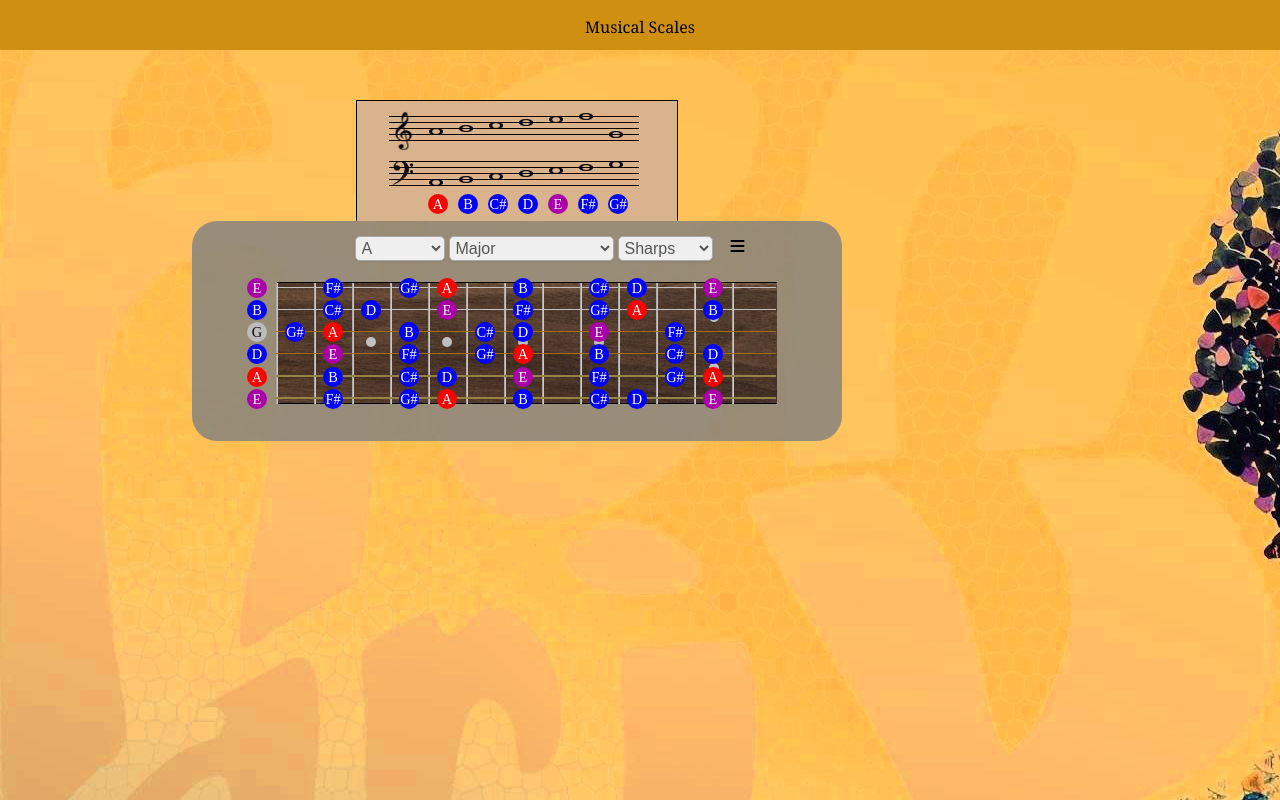
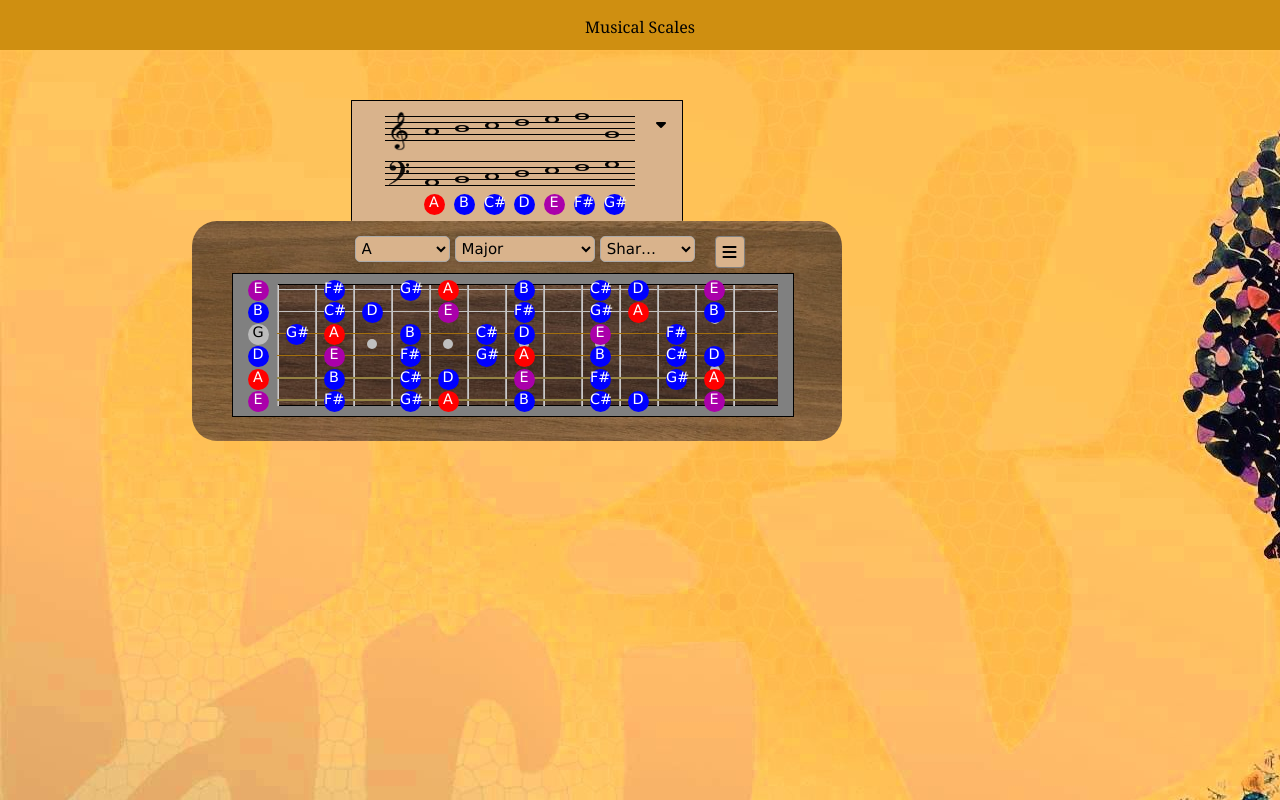
Before and after one commit to dsdardik/MusicalScales, a plain HTML site: page index.html in a window 1280 px wide. Drawn offline with nearby package versions, Linux system fonts and the light colour scheme.

Commit message:
updating visuals: adding layers behind fretboard, grand staff slides up and down, fonts and backgrounds changed. Upgrading jquery to 3.5

```diff
--- a/app.js
+++ b/app.js
@@ -51,6 +51,24 @@ var scaleFactory = new ScaleFactory();
 		$(".settings i").on('click', function(){
 			$(this).closest(".settings").find(".settingsModal").toggle();
 		})
+		$('.sliderDropdown').on('click', function(){
+			if ($(this).data('toggle') == 'open'){
+				$('#trebleClef, #bassClef').fadeOut(1000);
+				$('.instrumentAux').animate({
+					height: "35px"
+				}, 1000);
+				$('.sliderDropdown').css('margin-top','7px');
+				$(this).data('toggle', 'closed');
+			} else {
+				$('#trebleClef, #bassClef').fadeIn(1000);
+				$('.instrumentAux').animate({
+					height: "120px"
+				}, 1000);
+				$('.sliderDropdown').css('margin-top','12px');
+				$(this).data('toggle', 'open');
+			}
+			$('.sliderDropdown .close, .sliderDropdown .open').toggle();
+		});
 	});
 
 
@@ -110,7 +128,8 @@ var scaleFactory = new ScaleFactory();
 		}
 		html += "</table>";
 
-		html = "<br /><br />";
+		html = "<br />";
+		html += "<div class='fretBoardWrapper'>";
 		html += "<div class='fretBoard'>";
 		html += "<div class='fretBoardBackground'></div>";
 		for(var i = board.length - 1; i >= 0 ; i--){
@@ -149,7 +168,7 @@ var scaleFactory = new ScaleFactory();
 			}
 			html += "</div>";
 		}
-		html += "</div>";
+		html += "</div></div>";
 		$("#instrument1").html(html);
 
 		var note;
--- a/index.html
+++ b/index.html
@@ -33,8 +33,11 @@
 								<div class="line"></div>
 								<div class="line"></div>
 							</div>
-							<div id="staffScale">
-							</div>
+							<div id="staffScale"></div>
+						</div>
+						<div class="sliderDropdown" data-toggle="open">
+							<i class="close fas fa-caret-down"></i>
+							<i class="open fas fa-caret-up" style="display: none;"></i>
 						</div>
 					</div>
 					<div class="instrumentBackground"></div>
@@ -93,10 +96,7 @@
 
 		</div>
 		<script type="text/javascript" src="scales.js"></script>
-		<script src="https://code.jquery.com/jquery-3.3.1.slim.min.js"
-				integrity="sha256-3edrmyuQ0w65f8gfBsqowzjJe2iM6n0nKciPUp8y+7E="
-				crossorigin="anonymous">
-		</script>
+		<script src="https://code.jquery.com/jquery-3.5.0.js"></script>
 		<script type="text/javascript" src="app.js"></script>
 	</body>
 </html>
--- a/styles.css
+++ b/styles.css
@@ -1,4 +1,6 @@
-
+body {
+	font-family: "Lucida Sans Unicode", "Lucida Grande", sans-serif;
+}
 #banner {
 	position: absolute;
 	width: 100%;
@@ -89,9 +91,25 @@
 	padding-top: 5px !important;
 }
 
+.sliderDropdown {
+	float: right;
+	width: 25px;
+    height: 25px;
+    margin-top: 12px;
+    margin-right: 8px
+}
+
+.sliderDropdown i {
+	width: 50%;
+    height: 8px;
+    margin-left: 7px;
+    margin-top: 3px;
+}
+
 #staff {
-	width: 90%;
-	margin-left: auto;
+    width: 80%;
+    margin-left: 10%;
+    float: left;
 }
 
 #staff .line {
@@ -126,7 +144,8 @@
 }
 
 .instrumentWrapper .instrumentBackground {
-	background-color: gray;
+	/*background-color: gray;*/
+	background-image: url("images/guitar fretboard.jpg");
     position: absolute;
     height: 100%;
     width: 100%;
@@ -135,7 +154,7 @@
 }
 
 .instrumentWrapper .instrumentAux {
-	width: 320px;
+	width: 330px;
     height: 120px;
     margin-left: auto;
     margin-right: auto;
@@ -158,7 +177,10 @@
 
 .instrumentWrapper .instrumentHeader i {
 	float: right;
-	padding-top: 2px;
+    padding: 7px;
+    background-color: #d9b38c;
+    border-radius: 4px;
+    border: 1px solid gray;
 }
 
 .settingsModal {
@@ -184,14 +206,36 @@
     right: 95px;
 }
 
+#letter {
+	width: 95px;
+}
+
+#scaleType {
+	width: 140px;
+}
+
+#accidentalType {
+	width: 95px;
+}
+
 #instrument1 {
 
 }
 
+.fretBoardWrapper {
+	width: 560px;
+	height: 142px;
+	position: relative;
+	margin-top: 18px;
+	margin-left: 40px;
+    border: 1px solid black;
+}
+
 .fretBoard {
-	width: 550px;
-	position: relative;
-	padding-left: 40px;
+	width: 100%;
+    height: 100%;
+    /*background-color: #d9b38c;*/
+	background-color: gray;
 }
 
 .fretBoardBackground {
@@ -200,7 +244,7 @@
 	height: 120px;
 	width: 500px;
 	top: 10px;
-	left: 85px;
+	left: 45px;
 	border-bottom: 1px solid black;
     border-top: 1px solid black;
 }
@@ -251,7 +295,8 @@
 .guitarNote .note {
 	width: 20px;
     height: 18px;
-	padding-top: 2px;
+	padding-bottom: 3px;
+    padding-right: 1px;
     font-size: 90%;
     text-align: center;
 	background-color: #bbbbbb;
@@ -260,9 +305,9 @@
 }
 
 .guitarNote .note:hover, .guitarNote .note.hovered {
-	width: 25px;
+	width: 23px;
     height: 21px;
-	padding-top: 4px;
+	padding-top: 1px;
 	left: -2.5;
 	top: -2.5;
 	font-size: 100%;
@@ -303,10 +348,11 @@ select {
     background-image: url(../images/select-arrow.png), linear-gradient(to bottom, #E5E5E5, #F4F4F4); */
     background-position: center right;
     background-repeat: no-repeat;
+	background-color: #d9b38c;
     border: 1px solid #AAA;
     border-radius: 5px;
     box-shadow: 0px 1px 3px rgba(0, 0, 0, 0.1);
-    color: #555;
+    color: black;
     font-size: inherit;
     margin: 0;
     overflow: hidden;
@@ -315,8 +361,11 @@ select {
     text-overflow: ellipsis;
     white-space: nowrap;
 	text-transform: capitalize;
+	font-family: "Lucida Sans Unicode", "Lucida Grande", sans-serif;
+    font-size: 15px;
 }
 
 select option {
 	text-transform: capitalize;
+    font-size: 13px;
 }
```
